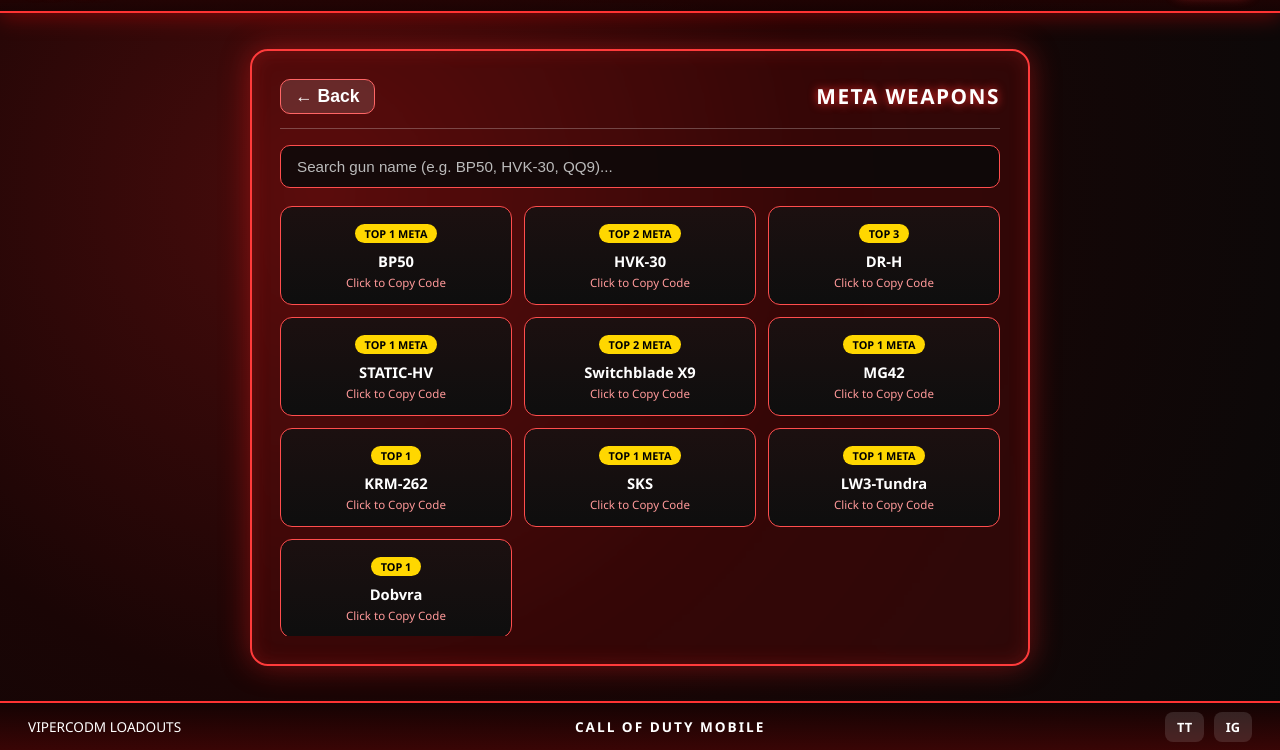
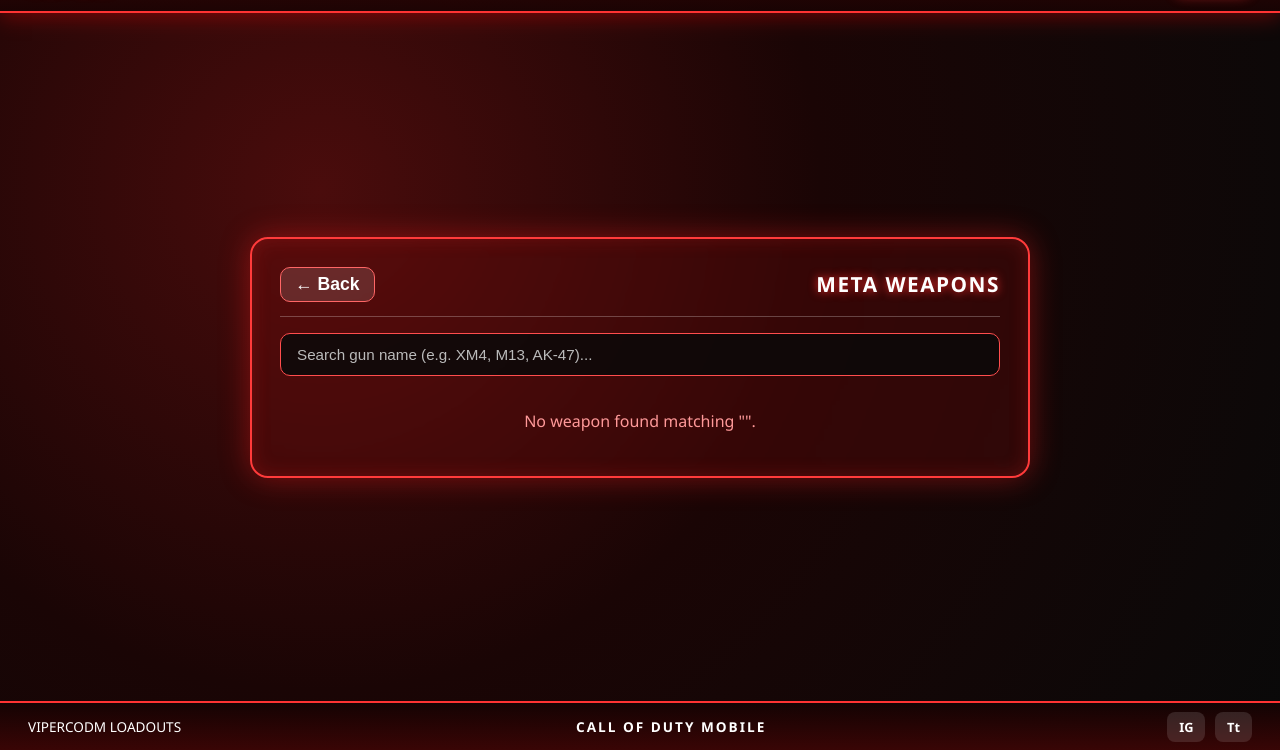
Before and after one commit to Vipercodm/vipercodm.github.io, a plain HTML site: page index.html in a window 1280 px wide. Both pictures are taken after a click on the button "META". Shown: the part 50-800 px from the top of the page. Drawn offline with Linux system fonts and the light colour scheme.

Commit message:
Update index.html

```diff
--- a/index.html
+++ b/index.html
@@ -67,7 +67,6 @@
       max-width: 780px;
     }
 
-    /* Main Mode Selection Grid (Multiplayer & Battle Royale) */
     .mode-grid {
       display: grid;
       grid-template-columns: repeat(2, 1fr);
@@ -110,7 +109,6 @@
       letter-spacing: 0.5px;
     }
 
-    /* Category Grid inside Multiplayer */
     .category-grid {
       display: grid;
       grid-template-columns: repeat(4, 1fr);
@@ -154,7 +152,6 @@
       filter: drop-shadow(0 0 4px rgba(255, 255, 255, 0.6));
     }
 
-    /* Dynamic Views */
     .view-section { display: none; }
     .view-header {
       display: flex;
@@ -173,7 +170,7 @@
       text-transform: uppercase;
       text-shadow: 0 0 10px #ff2a2a;
     }
-    .back-btn, .close-view-btn {
+    .back-btn {
       background: rgba(255, 255, 255, 0.12);
       border: 1.5px solid #ff6666;
       color: #fff;
@@ -183,7 +180,7 @@
       border-radius: 10px;
       cursor: pointer;
     }
-    .back-btn:hover, .close-view-btn:hover { background: #ff2a2a; }
+    .back-btn:hover { background: #ff2a2a; }
 
     .search-box {
       width: 100%;
@@ -236,7 +233,6 @@
     .gun-title { font-size: 0.92rem; font-weight: 800; }
     .gun-sub { font-size: 0.72rem; color: #ff9999; margin-top: 4px; }
 
-    /* Toast Notification */
     #toast {
       visibility: hidden;
       min-width: 220px;
@@ -294,7 +290,7 @@
 
   <main>
     <div class="hub-panel">
-      <!-- 1. Home View: Mode Selection (Multiplayer vs Battle Royale) -->
+      <!-- Home View -->
       <div id="homeView">
         <div class="mode-grid">
           <div class="mode-card" onclick="openMultiplayer()">
@@ -308,7 +304,7 @@
         </div>
       </div>
 
-      <!-- 2. Multiplayer Categories View -->
+      <!-- Multiplayer Categories View -->
       <div id="mpCategoriesView" class="view-section">
         <div class="view-header">
           <button class="back-btn" onclick="goHome()">← Back</button>
@@ -346,7 +342,7 @@
         </div>
       </div>
 
-      <!-- 3. Battle Royale Placeholder View (No Attachments) -->
+      <!-- Battle Royale View -->
       <div id="brView" class="view-section" style="text-align: center; padding: 30px 10px;">
         <div class="view-header">
           <button class="back-btn" onclick="goHome()">← Back</button>
@@ -357,7 +353,7 @@
         </p>
       </div>
 
-      <!-- 4. Gun Selection & Search View -->
+      <!-- Gun Selection & Search View -->
       <div id="weaponView" class="view-section">
         <div class="view-header">
           <button class="back-btn" onclick="openMultiplayer()">← Back</button>
@@ -367,7 +363,7 @@
           type="text"
           id="gunSearchInput"
           class="search-box"
-          placeholder="Search gun name (e.g. BP50, HVK-30, QQ9)..."
+          placeholder="Search gun name (e.g. XM4, M13, AK-47)..."
           onkeyup="filterGuns()"
         />
         <div class="guns-grid" id="gunsGrid"></div>
@@ -375,31 +371,33 @@
     </div>
   </main>
 
-  <!-- Notification Toast -->
   <div id="toast">Copied Build Code!</div>
 
   <footer>
     <div>VIPERCODM LOADOUTS</div>
     <div class="footer-center">CALL OF DUTY MOBILE</div>
     <div class="social-links">
-      <a href="https://www.tiktok.com/@peerddddd?is_from_webapp=1&sender_device=pc" target="_blank">TT</a>
       <a href="https://www.instagram.com/peerrdddd?rpxt=MXRycmlob3h0dnA2eg==" target="_blank">IG</a>
+      <a href="https://www.tiktok.com/@peerddddd?is_from_webapp=1&sender_device=pc" target="_blank">Tt</a>
     </div>
   </footer>
 
   <script>
     const GUN_DATABASE = [
-      { name: "BP50", category: "Assault Rifle", rank: "TOP 1 META", isMeta: true, code: "BP50-1A2B4C8D9E" },
-      { name: "HVK-30", category: "Assault Rifle", rank: "TOP 2 META", isMeta: true, code: "HVK30-1C2A4D8B9A" },
-      { name: "DR-H", category: "Assault Rifle", rank: "TOP 3", isMeta: true, code: "DRH-1A2B4C8A9A" },
-      { name: "STATIC-HV", category: "Sub Machine Gun", rank: "TOP 1 META", isMeta: true, code: "STATICHV-1C2A4B8A9A" },
-      { name: "Switchblade X9", category: "Sub Machine Gun", rank: "TOP 2 META", isMeta: true, code: "SX9-1C2B4A8A9A" },
-      { name: "QQ9", category: "Sub Machine Gun", rank: "TOP 3", isMeta: false, code: "QQ9-2C4C6C8B9A" },
-      { name: "MG42", category: "Light Machine Gun", rank: "TOP 1 META", isMeta: true, code: "MG42-1B2C4A8D9A" },
-      { name: "KRM-262", category: "Shotgun", rank: "TOP 1", isMeta: true, code: "KRM-1D2B4C6A9A" },
-      { name: "SKS", category: "Marksman Rifle", rank: "TOP 1 META", isMeta: true, code: "SKS-1A2A4B7A9A" },
-      { name: "LW3-Tundra", category: "Sniper Rifle", rank: "TOP 1 META", isMeta: true, code: "TUNDRA-1A2B4C8A9B" },
-      { name: "Dobvra", category: "Pistol", rank: "TOP 1", isMeta: true, code: "DOBVRA-1A2B5A8B9A" }
+      // ASSAULT RIFLES
+      { name: "XM4", category: "Assault Rifle", rank: "LOADOUT", isMeta: false, code: "XM4-1A2G4F8F9E" },
+      { name: "Lachmann-556", category: "Assault Rifle", rank: "LOADOUT", isMeta: false, code: "Lachmann-556-1G2A4E8C9A" },
+      { name: "ISO Hemlock", category: "Assault Rifle", rank: "LOADOUT", isMeta: false, code: "ISO Hemlock-1E2E4E7H8A" },
+      { name: "Grav", category: "Assault Rifle", rank: "LOADOUT", isMeta: false, code: "Grav-1A2D7C8A9F" },
+      { name: "M13", category: "Assault Rifle", rank: "LOADOUT", isMeta: false, code: "M13-1B2B4A8A9A" },
+      { name: "BAL-27", category: "Assault Rifle", rank: "LOADOUT", isMeta: false, code: "BAL-27-1C2A4A8A9A" },
+      { name: "LAG-53", category: "Assault Rifle", rank: "LOADOUT", isMeta: false, code: "LAG 53-1A2C4B8A9A" },
+      { name: "KN-44", category: "Assault Rifle", rank: "LOADOUT", isMeta: false, code: "KN-44-2B4D5C8B9C" },
+      { name: "Grau 5.56", category: "Assault Rifle", rank: "LOADOUT", isMeta: false, code: "Grau 5.56-2B4C5F8A9A" },
+      { name: "Man-O-War", category: "Assault Rifle", rank: "LOADOUT", isMeta: false, code: "Man-O-War-1C2C3A8C9C" },
+      { name: "CR-56 AMAX", category: "Assault Rifle", rank: "LOADOUT", isMeta: false, code: "CR-56 AMAX-1A2B4A8A9A" },
+      { name: "AS VAL", category: "Assault Rifle", rank: "LOADOUT", isMeta: false, code: "AS VAL-2B3B4D8C9A" },
+      { name: "AK-47", category: "Assault Rifle", rank: "LOADOUT", isMeta: false, code: "AK-47-1A2C4A8A9A" }
     ];
 
     let activeCategory = "Assault Rifle";
```
